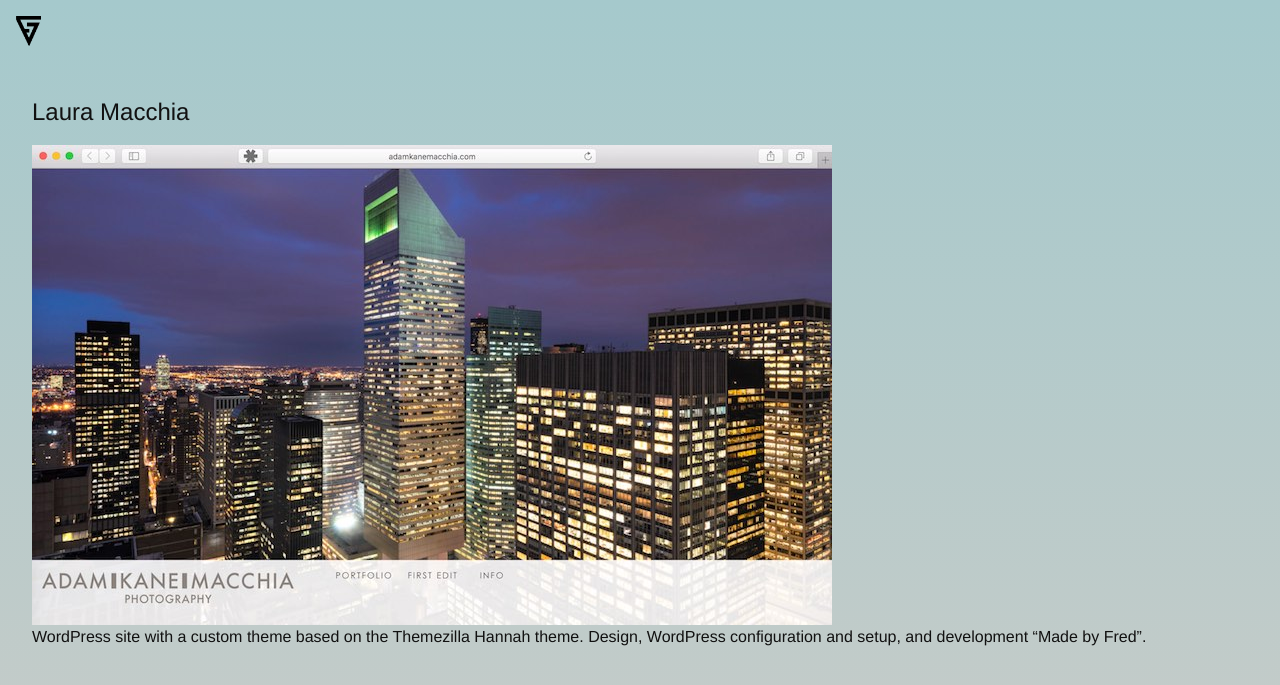
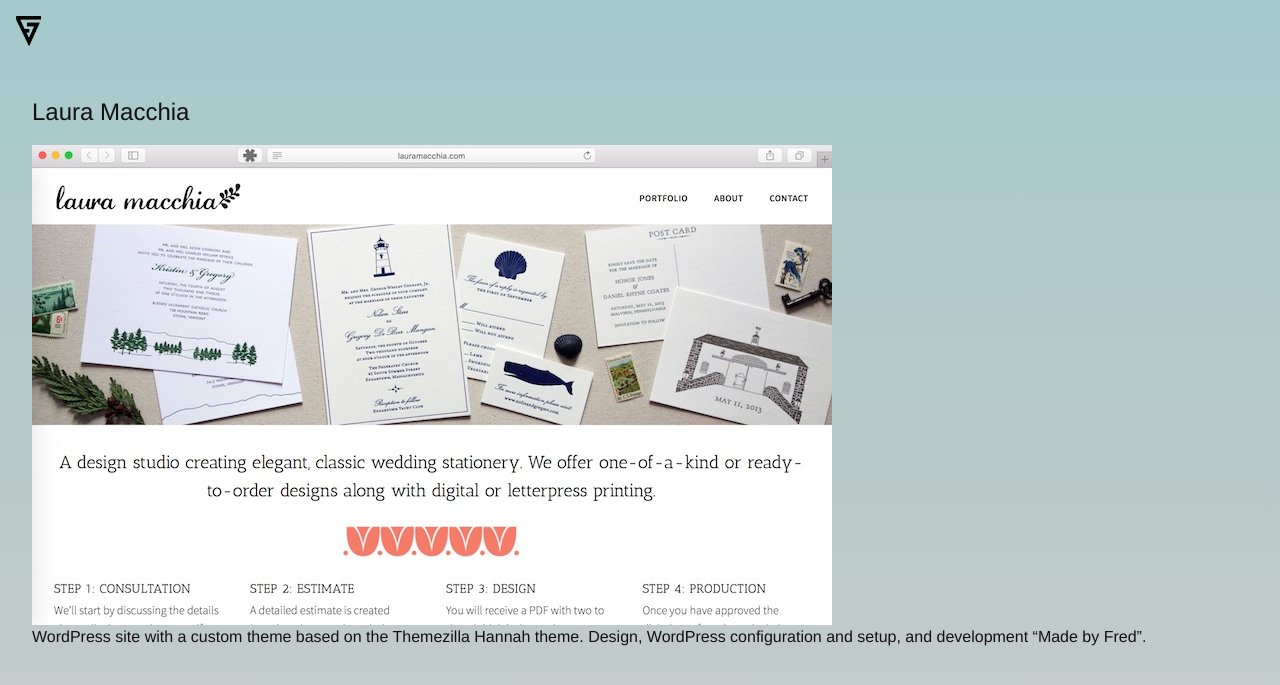
Before and after one commit to fredvg/fredvg.github.io, a Jekyll site: the page built from _posts/2015-11-30-Laura-Macchia.markdown, in a window 1280 px wide. Shown: the top 685 px of the page. Built offline with Jekyll 4.4.1, drawn with Linux system fonts in a browser that asks for light colours.

Commit message:
update Laura Macchia portfolio post

```diff
--- a/_posts/2015-11-30-Laura-Macchia.markdown
+++ b/_posts/2015-11-30-Laura-Macchia.markdown
@@ -3,6 +3,6 @@
 title:  "Laura Macchia"
 date:   2015-11-30 21:05:27
 categories: portfolio "web design"
-image: /images/portfolio/AKM.jpg
+image: /images/portfolio/LauraMacchia.jpg
 ---
 WordPress site with a custom theme based on the Themezilla Hannah theme. Design, WordPress configuration and setup, and development "Made by Fred".
```
Also changed, not shown: images/portfolio/LauraMacchia.jpg (added).
